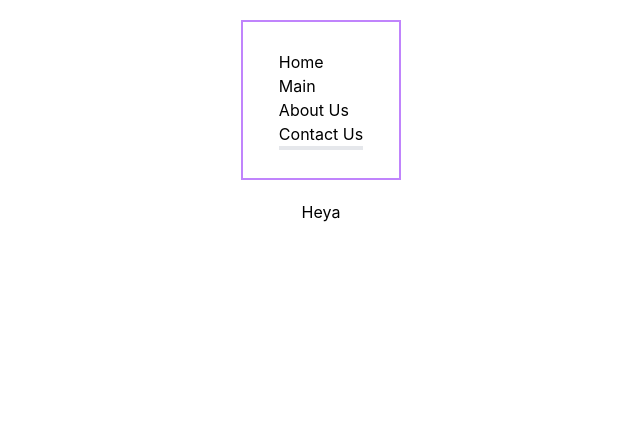
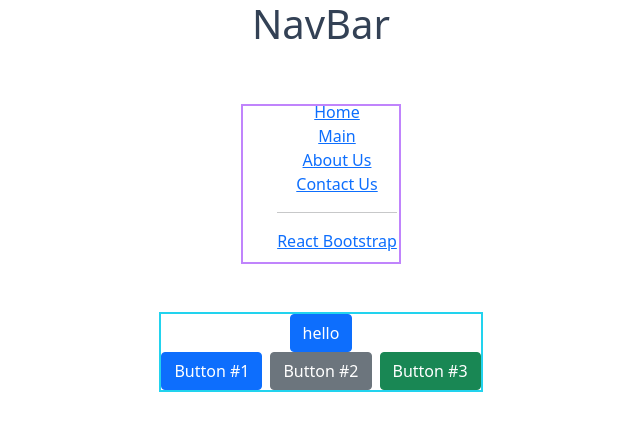
Before and after one commit to aksxaay/react-chart, a React (Create React App) app in the folder react-chart-app/: page /react-bootstrap in a window 1280 px wide. Shown: the top 430 px of the page, without its empty margins (319-959 px from the left). Built offline with nearby package versions, Linux system fonts and the light colour scheme.

Commit message:
tailwind and react-bootstrap clash
both have similar styling syntax however

```diff
--- a/react-chart-app/package.json
+++ b/react-chart-app/package.json
@@ -14,7 +14,7 @@
     "bootstrap": "^5.1.3",
     "npm-check-updates": "^12.5.8",
     "react": "^17.0.2",
-    "react-bootstrap": "^2.1.2",
+    "react-bootstrap": "^2.2.3",
     "react-dom": "^17.0.2",
     "react-router-dom": "^6.3.0",
     "react-scripts": "5.0.0",
--- a/react-chart-app/src/App.jsx
+++ b/react-chart-app/src/App.jsx
@@ -8,14 +8,12 @@ import { BrowserRouter as Router, Routes, Route, Link } from "react-router-dom";
 
 // Essential Components
 import Navbar from "./components/navbar";
-import Main from "./pages/main";
-
-// Routes
-// import Main from "./pages/main";
+import About from "./components/about";
+import Contact from "./components/contact";
 import Home from "./components/home";
 
-import About from "./components/about";
-import Contact from "./components/contact";
+import Main from "./pages/main";
+import ReactBootstrap from "./pages/reactBootstrap.jsx";
 
 function App() {
   return (
@@ -27,8 +25,9 @@ function App() {
           <Route exact path="/main" element={<Main />} />
           <Route exact path="/about" element={<About />} />
           <Route exact path="/contact" element={<Contact />} />
+
+          <Route exact path="/react-bootstrap" element={<ReactBootstrap />} />
         </Routes>
-        {/* <Main /> */}
       </Router>
     </>
   );
--- a/react-chart-app/src/components/navbar.jsx
+++ b/react-chart-app/src/components/navbar.jsx
@@ -4,9 +4,11 @@ import { BrowserRouter as Router, Routes, Route, Link } from "react-router-dom";
 const Navbar = () => {
   return (
     <>
+      <h1 className="flex  justify-center text-slate-700">NavBar</h1>
+
       <div className="flex items-center justify-center">
         <div className="m-5 flex h-40 w-40 items-center justify-center border-2 border-purple-400">
-          <ul>
+          <ul className="text-center">
             <li>
               <Link to="/">Home</Link>
             </li>
@@ -20,10 +22,12 @@ const Navbar = () => {
               <Link to="/contact">Contact Us</Link>
             </li>
             <hr className="border-2" />
+            <li>
+              <Link to="/react-bootstrap">React Bootstrap</Link>
+            </li>
           </ul>
         </div>
       </div>
-      <h1 className="flex justify-center">Heya</h1>
     </>
   );
 };
--- /dev/null
+++ b/react-chart-app/src/pages/reactBootstrap.jsx
@@ -0,0 +1,32 @@
+import React from "react";
+
+// react bootstrap components
+import Button from "react-bootstrap/Button";
+import "bootstrap/dist/css/bootstrap.css";
+import Container from "react-bootstrap/Container";
+import Row from "react-bootstrap/Row";
+import Col from "react-bootstrap/Col";
+
+const ReactBootstrap = () => {
+  return (
+    <div className="item-center flex justify-center">
+      <div className="flex-col items-center justify-center border-2 border-cyan-400 text-center">
+        <Button>hello</Button>
+
+        <Row className="mx-0">
+          <Button as={Col} variant="primary">
+            Button #1
+          </Button>
+          <Button as={Col} variant="secondary" className="mx-2">
+            Button #2
+          </Button>
+          <Button as={Col} variant="success">
+            Button #3
+          </Button>
+        </Row>
+      </div>
+    </div>
+  );
+};
+
+export default ReactBootstrap;
```
Also changed, not shown: 2 other files (tests, documents, lock files or other folders).
